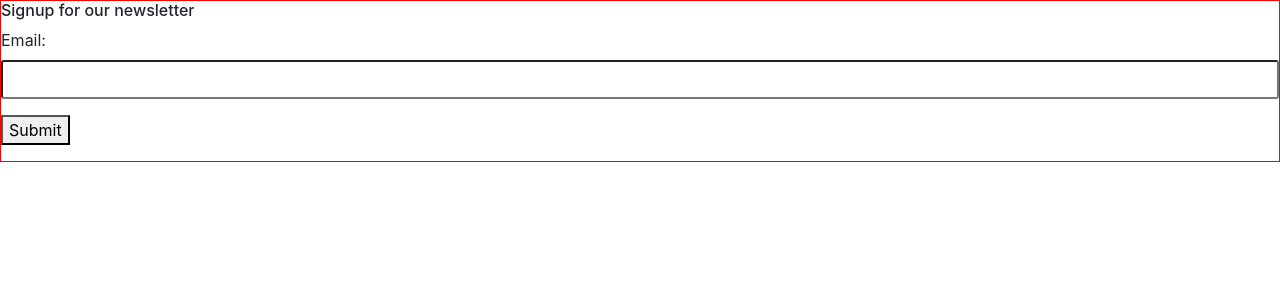
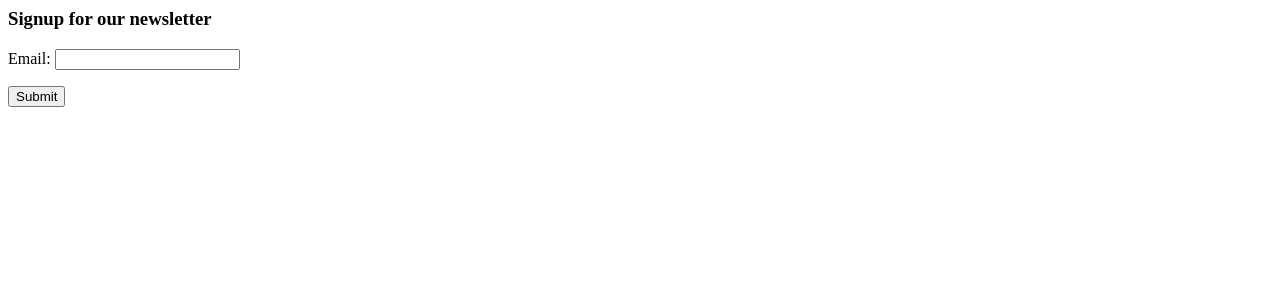
Before and after one commit to JJohnyy/balance-ceramics, a Django app: page /newsletters/ in a window 1280 px wide. Shown: the top 300 px of the page. Run offline with Django 3.2, Linux system fonts and the light colour scheme; parts of the project's set-up code (start-up, migrations or seed data) failed here and were passed over; some libraries are stand-ins or nearby versions.

Commit message:
messages css

```diff
--- a/newsletters/templates/newsletters/newsletters.html
+++ b/newsletters/templates/newsletters/newsletters.html
@@ -2,10 +2,6 @@
 
 
 {% load static %}
-
-{% block corecss %}
-<link rel="stylesheet" href="https://stackpath.bootstrapcdn.com/bootstrap/4.4.1/css/bootstrap.min.css" integrity="sha384-Vkoo8x4CGsO3+Hhxv8T/Q5PaXtkKtu6ug5TOeNV6gBiFeWPGFN9MuhOf23Q9Ifjh" crossorigin="anonymous">
-{% endblock %}
 
 
 {% block extra_css %}
--- a/static/css/newsletter/newsletter.css
+++ b/static/css/newsletter/newsletter.css
@@ -19,7 +19,7 @@
     height: 300px;
 }
 
-input {
+nput {
     width: 100%;
     border-radius: 3px;
     padding: 0.35em;
@@ -48,7 +48,3 @@ input {
 .back-btn {
     text-align: center;
 }
-
-div {
-    border: solid 1px red;
-}
```
